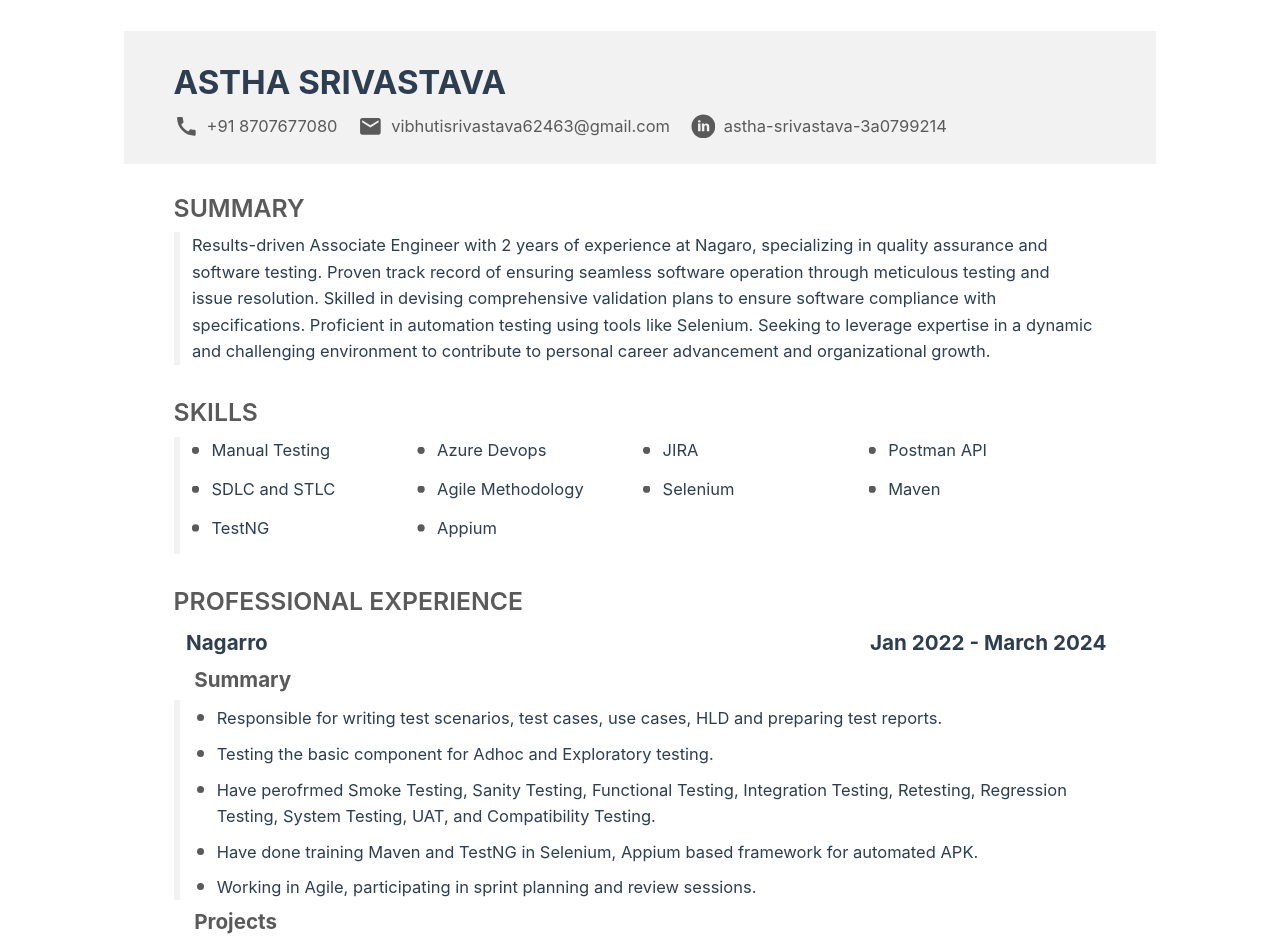
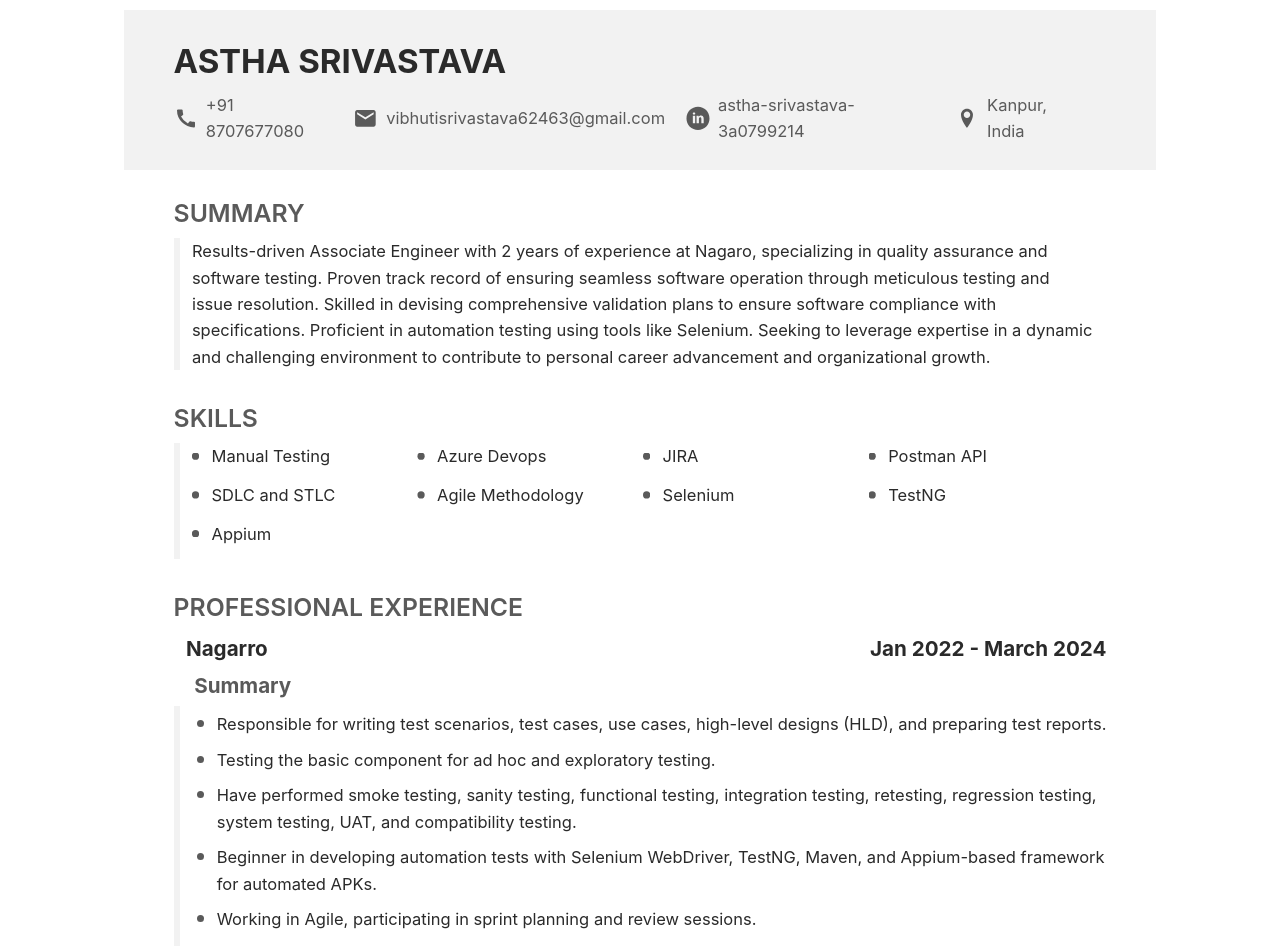
Before and after one commit to akshat-triv/my__resume, a Vue app: page / in a window 1280 px wide. Shown: the top 946 px of the page. Built offline with nearby package versions, Linux system fonts and the light colour scheme.

Commit message:
chore: added location and updated sentences with correct grammar

```diff
--- a/src/App.vue
+++ b/src/App.vue
@@ -2,6 +2,7 @@
 import LinkedinIcon from './components/icons/LinkedinIcon.vue'
 import MailIcon from './components/icons/MailIcon.vue'
 import PhoneIcon from './components/icons/PhoneIcon.vue'
+import LocationPinIcon from './components/icons/LocationPinIcon.vue'
 </script>
 
 <template>
@@ -21,6 +22,10 @@ import PhoneIcon from './components/icons/PhoneIcon.vue'
         <a href="https://www.linkedin.com/in/astha-srivastava-3a0799214/"
           >astha-srivastava-3a0799214</a
         >
+      </div>
+      <div class="contacts">
+        <LocationPinIcon class="contacts-icon" />
+        <span>Kanpur, India</span>
       </div>
     </div>
   </header>
@@ -70,10 +75,6 @@ import PhoneIcon from './components/icons/PhoneIcon.vue'
         </div>
         <div class="bullet-points-wrapper">
           <span class="bullet-points-point"></span>
-          <span class="bullet-points">Maven</span>
-        </div>
-        <div class="bullet-points-wrapper">
-          <span class="bullet-points-point"></span>
           <span class="bullet-points">TestNG</span>
         </div>
         <div class="bullet-points-wrapper">
@@ -93,21 +94,26 @@ import PhoneIcon from './components/icons/PhoneIcon.vue'
 
       <ul class="section-list-wrapper">
         <li class="section-list-item">
-          Responsible for writing test scenarios, test cases, use cases, HLD and preparing test
-          reports.
+          Responsible for writing test scenarios, test cases, use cases, high-level designs (HLD),
+          and preparing test reports.
         </li>
         <li class="section-list-item">
-          Testing the basic component for Adhoc and Exploratory testing.
+          Testing the basic component for ad hoc and exploratory testing.
         </li>
         <li class="section-list-item">
-          Have perofrmed Smoke Testing, Sanity Testing, Functional Testing, Integration Testing,
-          Retesting, Regression Testing, System Testing, UAT, and Compatibility Testing.
+          Have performed smoke testing, sanity testing, functional testing, integration testing,
+          retesting, regression testing, system testing, UAT, and compatibility testing.
         </li>
         <li class="section-list-item">
-          Have done training Maven and TestNG in Selenium, Appium based framework for automated APK.
+          Beginner in developing automation tests with Selenium WebDriver, TestNG, Maven, and
+          Appium-based framework for automated APKs.
         </li>
         <li class="section-list-item">
           Working in Agile, participating in sprint planning and review sessions.
+        </li>
+        <li class="section-list-item">
+          Received consecutive highly valuable feedback for exceptional performance and
+          contributions at Nagarro.
         </li>
       </ul>
 
@@ -116,7 +122,7 @@ import PhoneIcon from './components/icons/PhoneIcon.vue'
       <h4 class="section-heading-tertiary">Piramal Capital & Housing Finance Limited</h4>
       <ul class="section-list-wrapper">
         <li class="section-list-item">
-          Loan Origination System is a lending application that digitizes the loan facility
+          The Loan Origination System is a lending application that digitizes the loan facility
           generation process, making the entire loan procedure feasible for both employees and
           customers.
         </li>
--- a/src/assets/base.css
+++ b/src/assets/base.css
@@ -31,7 +31,7 @@
   --color-border-hover: var(--vt-c-divider-light-1);
 
   --color-heading: var(--vt-c-text-light-1);
-  --color-text: var(--vt-c-text-light-1);
+  --color-text: #2a2a2a;
 
   --color-text-light: var(--vt-c-text-light-2);
 
@@ -39,7 +39,7 @@
 
   --section-gap: 160px;
 }
-
+/*
 @media (prefers-color-scheme: dark) {
   :root {
     --color-background: var(--vt-c-black);
@@ -52,7 +52,7 @@
     --color-heading: var(--vt-c-text-dark-1);
     --color-text: var(--vt-c-text-dark-2);
   }
-}
+} */
 
 *,
 *::before,
--- a/src/assets/main.css
+++ b/src/assets/main.css
@@ -4,5 +4,5 @@
   max-width: 100rem;
   margin: 0 auto;
   font-weight: normal;
-  padding: 3rem 0;
+  padding: 1rem 0;
 }
--- /dev/null
+++ b/src/components/icons/LocationPinIcon.vue
@@ -0,0 +1,15 @@
+<template>
+  <!-- Generated by IcoMoon.io -->
+  <svg
+    version="1.1"
+    xmlns="http://www.w3.org/2000/svg"
+    width="20"
+    height="20"
+    viewBox="0 0 20 20"
+    fill="currentColor"
+  >
+    <path
+      d="M10 2.009c-2.762 0-5 2.229-5 4.99 0 4.774 5 11 5 11s5-6.227 5-11c0-2.76-2.238-4.99-5-4.99zM10 9.76c-1.492 0-2.7-1.209-2.7-2.7s1.208-2.7 2.7-2.7c1.49 0 2.699 1.209 2.699 2.7s-1.209 2.7-2.699 2.7z"
+    ></path>
+  </svg>
+</template>
```
